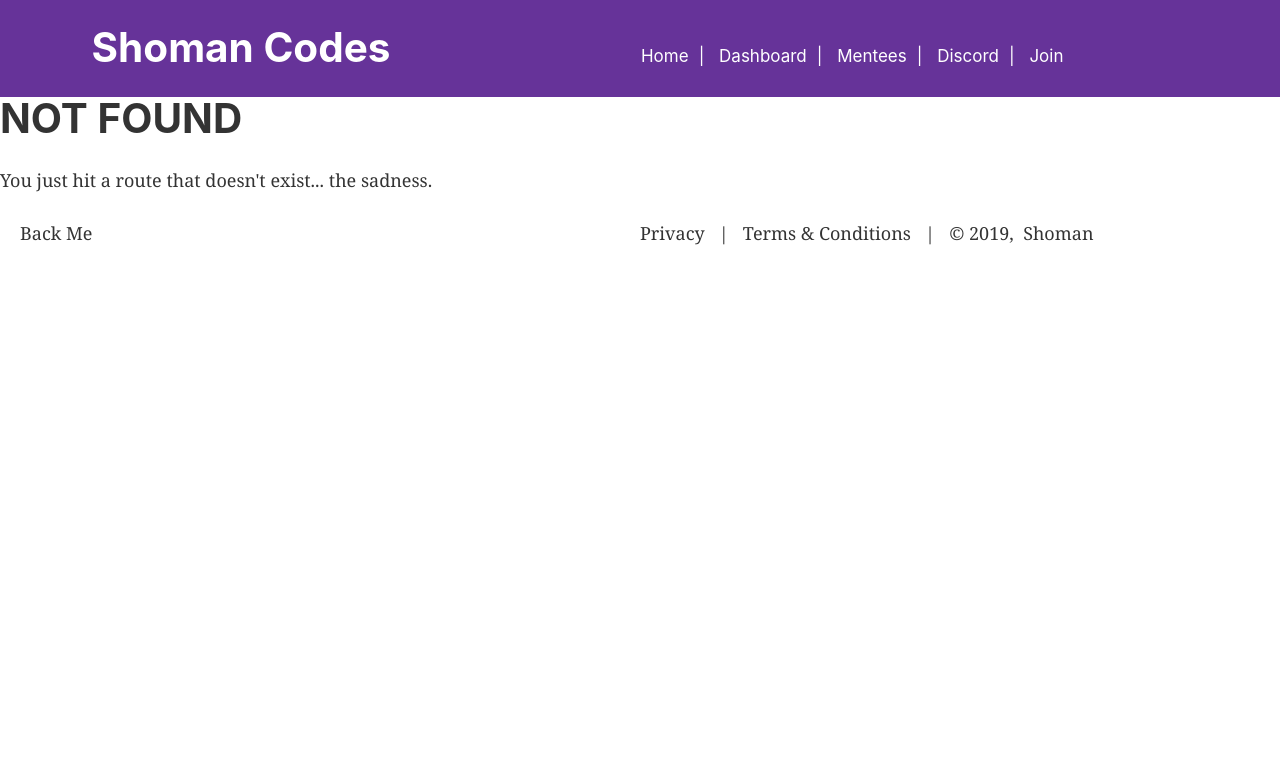
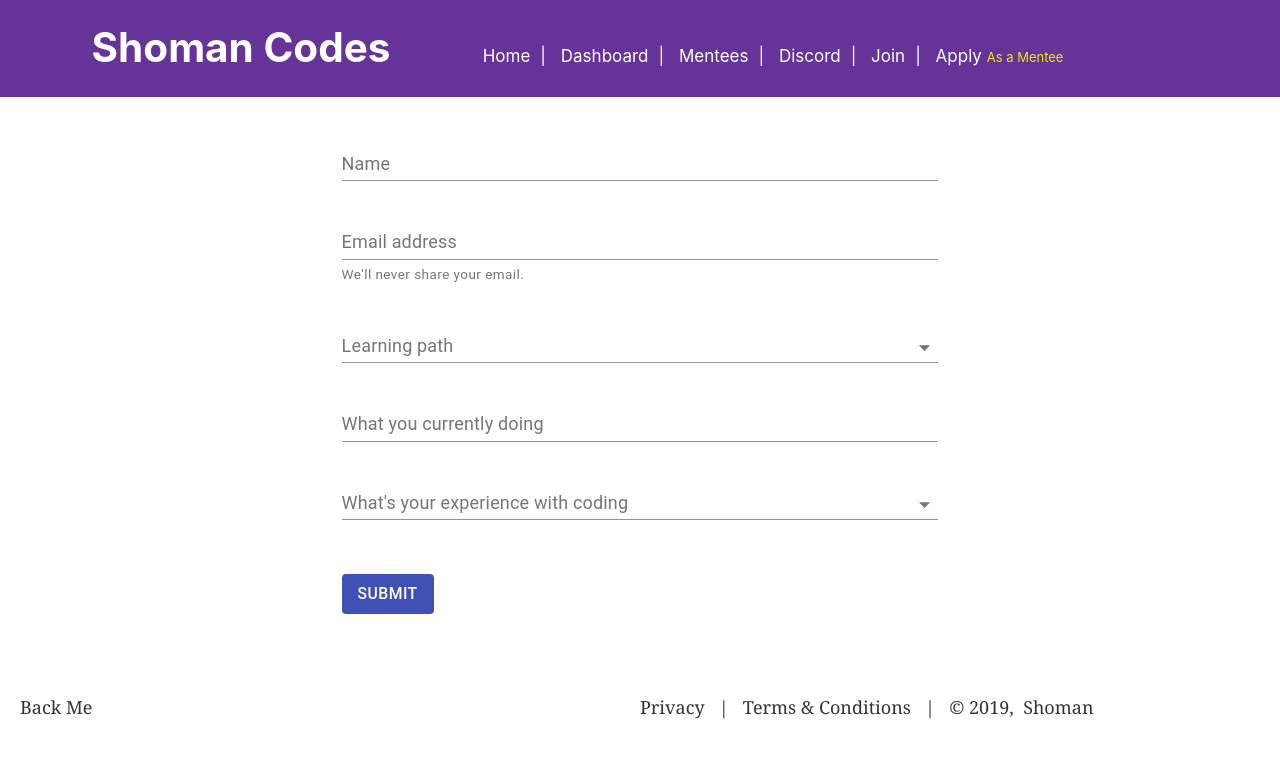
Before and after one commit to Nicanor008/shoman-FE, a Gatsby site: page /apply in a window 1280 px wide. Before the commit this address had no page. Built offline with nearby package versions, Linux system fonts and the light colour scheme; Gatsby itself is replaced by a stand-in of ours.

Commit message:
apply - design page

```diff
--- a/src/components/header.js
+++ b/src/components/header.js
@@ -46,6 +46,10 @@ const Header = ({ siteTitle }) => (
               <Link to="/auth" className="menuItem">
                 Join
               </Link>
+              <span className="menuItem">| </span>
+              <Link to="/apply" className="menuItem">
+                Apply <span className="applyingText">As a Mentee</span>
+              </Link>
             </div>
           </div>
         </Link>
--- a/src/components/header.scss
+++ b/src/components/header.scss
@@ -19,6 +19,13 @@
 }
 .pathWrapper {
     background-color: rgb(104, 69, 139) !important;
+    color: white !important;
+}
+.applyingText {
+    font-size: 13px;
+    color: #ece90f !important;
+}
+.applyingText:hover {
     color: white !important;
 }
 @media only screen and (max-width: 678px) {
--- /dev/null
+++ b/src/pages/apply.js
@@ -0,0 +1,145 @@
+import React from "react"
+import {
+  FormControl,
+  InputLabel,
+  Input,
+  FormHelperText,
+  Grid,
+  MenuItem,
+  Select,
+  Button,
+} from "@material-ui/core"
+
+import Layout from "../components/layout"
+import SEO from "../components/seo"
+
+import "../styles/apply.scss"
+
+function HomePage() {
+  const [age, setAge] = React.useState("")
+  const [experience, setExperience] = React.useState("")
+  const [open, setOpen] = React.useState(false)
+  const [experienceOpen, setExperienceOpen] = React.useState(false)
+
+  const handleChange = event => {
+    setAge(event.target.value)
+  }
+
+  const handleClose = () => {
+    setOpen(false)
+  }
+
+  const handleOpen = () => {
+    setOpen(true)
+  }
+
+  const handleChangeExperience = event => {
+    setExperience(event.target.value)
+  }
+
+  const handleOpenExperience = () => {
+    setExperienceOpen(true)
+  }
+
+  const handleCloseExperience = () => {
+    setExperienceOpen(false)
+  }
+
+  return (
+    <Layout>
+      <SEO title="Shoman" />
+      <div className="applyWrapper">
+        <Grid container>
+          <Grid item md={3}></Grid>
+          <Grid item md={6}>
+            <form noValidate autoComplete="off">
+              {/* name */}
+              <FormControl size="medium" fullWidth className="formInput">
+                <InputLabel htmlFor="name">Name</InputLabel>
+                <Input required id="name" name="name" />
+              </FormControl>
+
+              {/* email address  */}
+              <FormControl size="medium" fullWidth className="formInput">
+                <InputLabel htmlFor="email">Email address</InputLabel>
+                <Input
+                  required
+                  type="password"
+                  id="email"
+                  name="email"
+                  aria-describedby="email-helper-text"
+                />
+                <FormHelperText id="email-helper-text">
+                  We'll never share your email.
+                </FormHelperText>
+              </FormControl>
+
+              {/* path */}
+              <FormControl size="medium" fullWidth className="formInput">
+                <InputLabel htmlFor="path">Learning path</InputLabel>
+                <Select
+                  labelId="path"
+                  id="path"
+                  name="path"
+                  open={open}
+                  onClose={handleClose}
+                  onOpen={handleOpen}
+                  value={age}
+                  onChange={handleChange}
+                  required
+                >
+                  <MenuItem value="">
+                    <em>None</em>
+                  </MenuItem>
+                  <MenuItem value={"frontend"}>Frontend Developer</MenuItem>
+                  <MenuItem value={"backend"}>Backend Developer</MenuItem>
+                  <MenuItem value={"fullstack"}>FullStack Developer</MenuItem>
+                </Select>
+              </FormControl>
+
+              {/* occupation */}
+              <FormControl size="medium" fullWidth className="formInput">
+                <InputLabel htmlFor="occupation">
+                  What you currently doing
+                  <occupation />
+                </InputLabel>
+                <Input required id="occupation" name="occupation" />
+              </FormControl>
+
+              {/* Level of experience/coding level */}
+              <FormControl size="medium" fullWidth className="formInput">
+                <InputLabel htmlFor="experience">
+                  What's your experience with coding
+                </InputLabel>
+                <Select
+                  labelId="experience"
+                  id="experience"
+                  name="experience"
+                  open={experienceOpen}
+                  onClose={handleCloseExperience}
+                  onOpen={handleOpenExperience}
+                  value={experience}
+                  onChange={handleChangeExperience}
+                  required
+                >
+                  <MenuItem value="">
+                    <em>None</em>
+                  </MenuItem>
+                  <MenuItem value={"Novice"}>Novice(Beginner)</MenuItem>
+                  <MenuItem value={"Intermediate"}>Intermediate</MenuItem>
+                  <MenuItem value={"Expert"}>Expert</MenuItem>
+                </Select>
+              </FormControl>
+
+              <br /><br />
+
+              <Button color="primary" variant="contained" disableElevation>Submit</Button>
+            </form>
+          </Grid>
+        </Grid>
+      </div>
+    </Layout>
+  )
+}
+
+export default HomePage
--- /dev/null
+++ b/src/styles/apply.scss
@@ -0,0 +1,16 @@
+.applyWrapper {
+    padding: 1.9rem 2.4rem;
+}
+.formInput {
+    margin-bottom: 28px !important;
+}
+
+@media only screen and (max-width: 678px) {
+    .applyWrapper {
+        padding: 0.4rem 1.6rem;
+    }
+    .formInput {
+        margin-bottom: 19px !important;
+    }
+
+}
```
